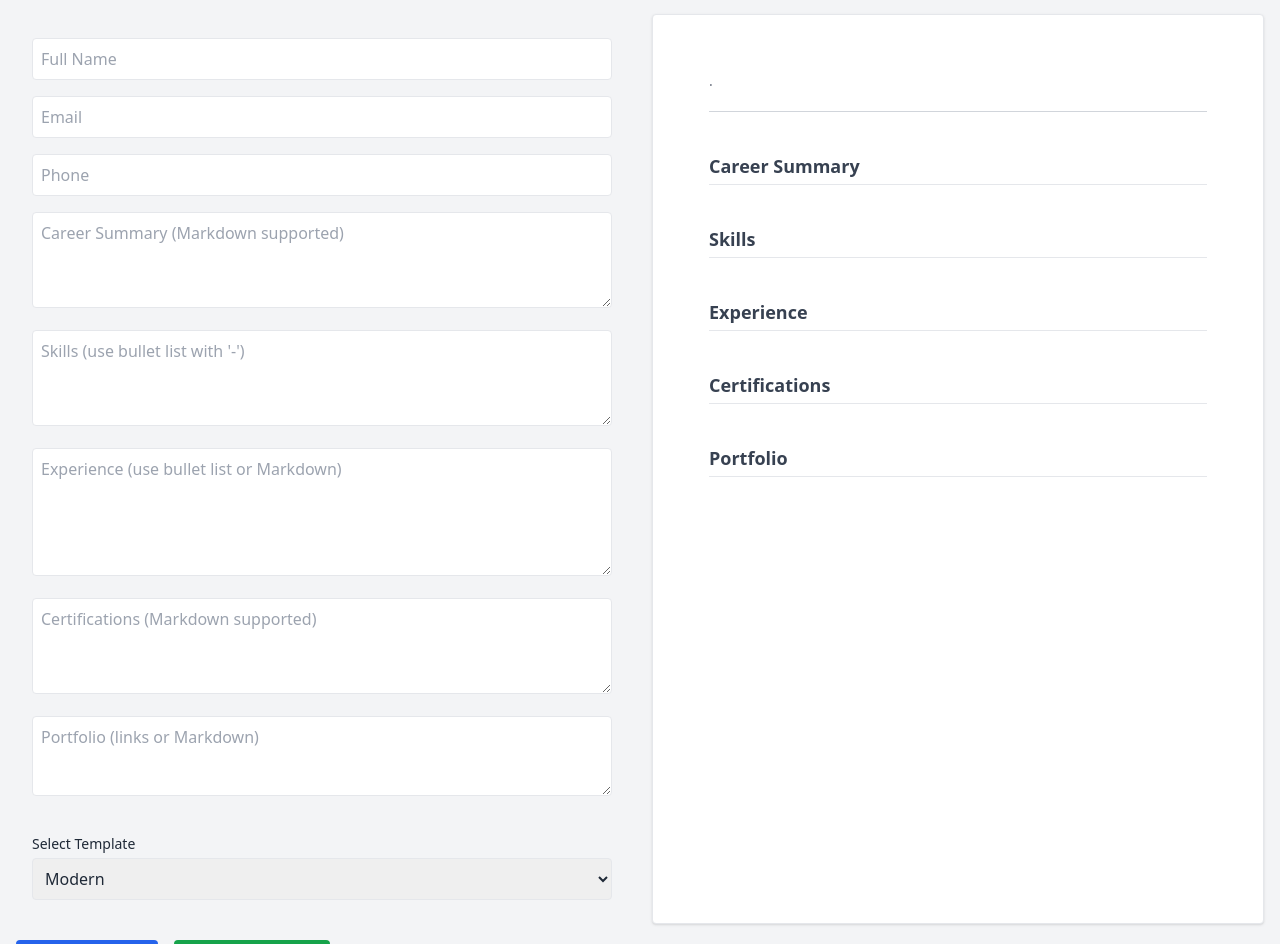
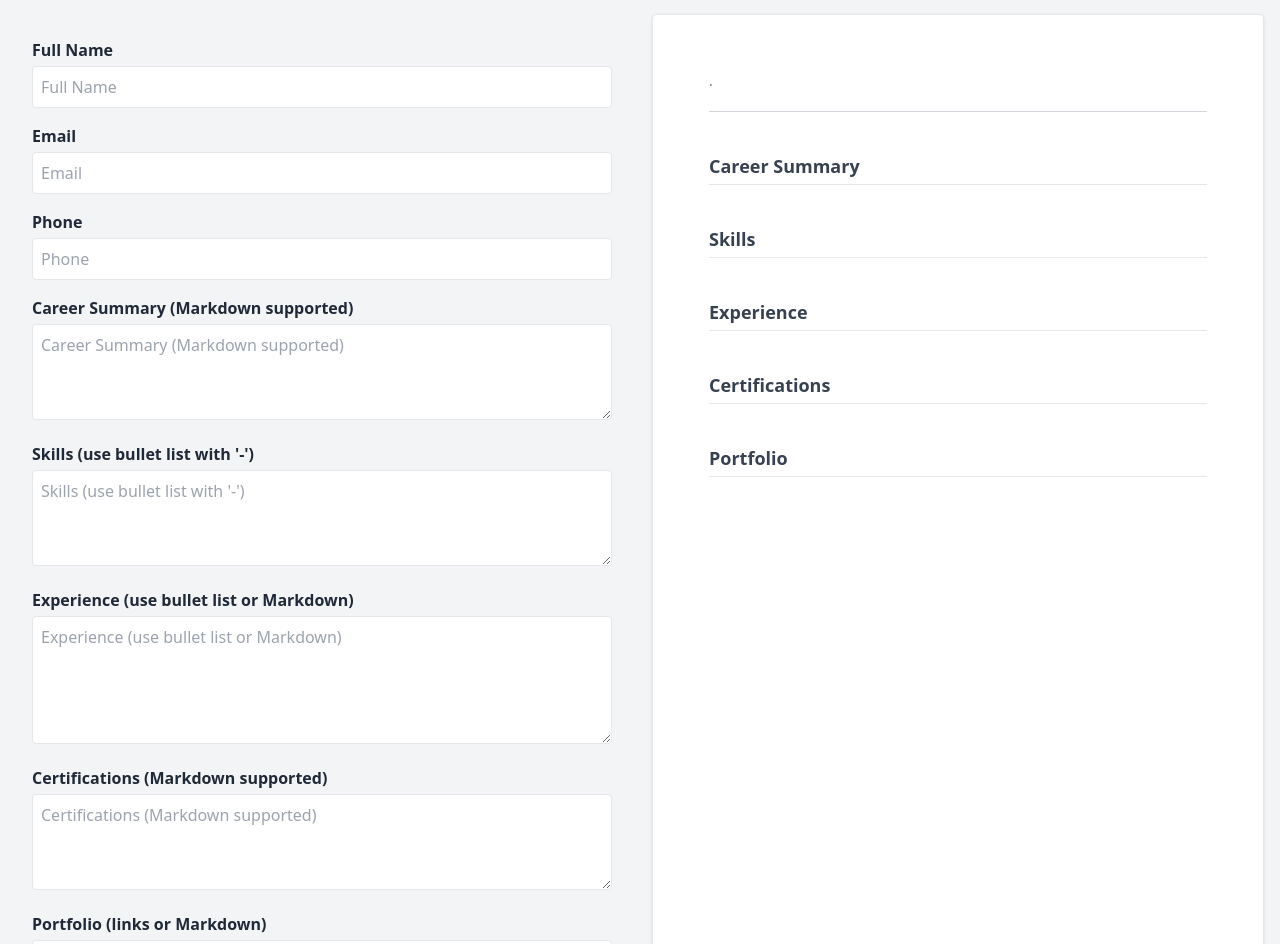
Before and after one commit to bkalse/ResumeBuilder, a React (Vite) app: page / in a window 1280 px wide. Shown: the part 148-1092 px from the top of the page. Built offline with nearby package versions, Linux system fonts and the light colour scheme.

Commit message:
Enhance form accessibility by adding labels for input fields

```diff
--- a/src/components/Form.jsx
+++ b/src/components/Form.jsx
@@ -7,6 +7,8 @@ export default function Form({ resumeData = {}, setResumeData, selectedTemplate,
 
   return (
     <div className="w-full max-w-4xl mx-auto px-4 py-6 space-y-4">
+      <div>
+        <label className="block mb-1 font-semibold">Full Name</label>
         <input
           type="text"
           placeholder="Full Name"
@@ -14,6 +16,10 @@ export default function Form({ resumeData = {}, setResumeData, selectedTemplate,
           value={resumeData.name || ""}
           onChange={handleChange("name")}
         />
+      </div>
+
+      <div>
+        <label className="block mb-1 font-semibold">Email</label>
         <input
           type="email"
           placeholder="Email"
@@ -21,6 +27,10 @@ export default function Form({ resumeData = {}, setResumeData, selectedTemplate,
           value={resumeData.email || ""}
           onChange={handleChange("email")}
         />
+      </div>
+
+      <div>
+        <label className="block mb-1 font-semibold">Phone</label>
         <input
           type="tel"
           placeholder="Phone"
@@ -28,38 +38,60 @@ export default function Form({ resumeData = {}, setResumeData, selectedTemplate,
           value={resumeData.phone || ""}
           onChange={handleChange("phone")}
         />
+      </div>
+
+      <div>
+        <label className="block mb-1 font-semibold">Career Summary (Markdown supported)</label>
         <textarea
           placeholder="Career Summary (Markdown supported)"
           className="w-full p-2 border rounded h-24"
           value={resumeData.summary || ""}
           onChange={handleChange("summary")}
         />
+      </div>
+
+      <div>
+        <label className="block mb-1 font-semibold">Skills (use bullet list with '-')</label>
         <textarea
           placeholder="Skills (use bullet list with '-')"
           className="w-full p-2 border rounded h-24"
           value={resumeData.skills || ""}
           onChange={handleChange("skills")}
         />
+      </div>
+
+      <div>
+        <label className="block mb-1 font-semibold">Experience (use bullet list or Markdown)</label>
         <textarea
           placeholder="Experience (use bullet list or Markdown)"
           className="w-full p-2 border rounded h-32"
           value={resumeData.experience || ""}
           onChange={handleChange("experience")}
         />
+      </div>
+
+      <div>
+        <label className="block mb-1 font-semibold">Certifications (Markdown supported)</label>
         <textarea
           placeholder="Certifications (Markdown supported)"
           className="w-full p-2 border rounded h-24"
           value={resumeData.certifications || ""}
           onChange={handleChange("certifications")}
         />
+      </div>
+
+      <div>
+        <label className="block mb-1 font-semibold">Portfolio (links or Markdown)</label>
         <textarea
           placeholder="Portfolio (links or Markdown)"
           className="w-full p-2 border rounded h-20"
           value={resumeData.portfolio || ""}
           onChange={handleChange("portfolio")}
         />
+      </div>
+
       <div className="pt-4">
-        <label className="block text-sm mb-1">Select Template</label>
+        <label className="block text-sm font-semibold mb-1">Select Template</label>
         <select
           className="w-full p-2 border rounded"
           value={selectedTemplate}
```
Lines whose indentation alone changed are shown as unchanged.
